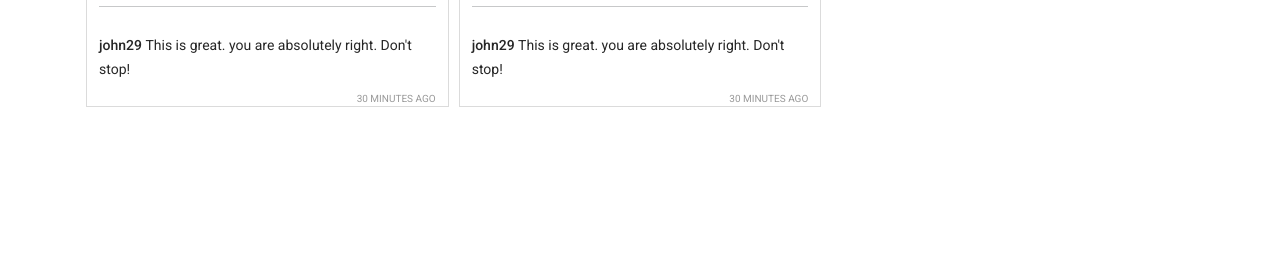
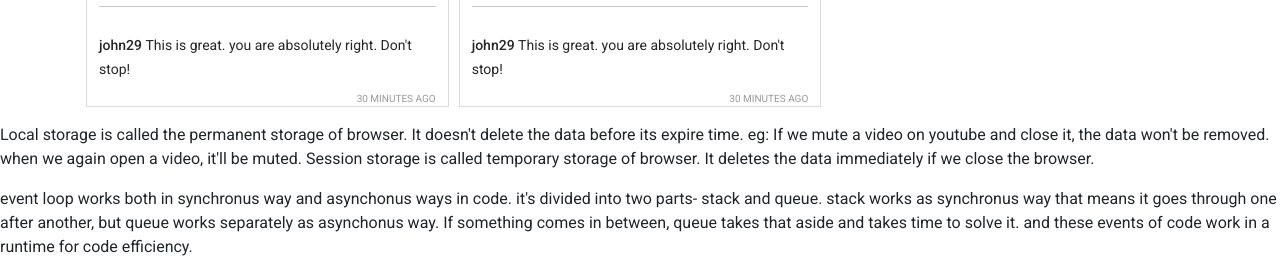
Before and after one commit to afsanaara/insta-shohor, a plain HTML site: page index.html in a window 1280 px wide. Shown: the part 1425-1700 px from the top of the page. Before the commit the page ends 1548 px from the top, so only its background shows below. Drawn offline with nearby package versions, Linux system fonts and the light colour scheme.

Commit message:
final push

```diff
--- a/index.html
+++ b/index.html
@@ -77,6 +77,13 @@
                 <h1>Reported posts</h1>
             </div>
         </main>
+        <section>
+            <!-- local storage vs session storage  -->
+            <p>Local storage is called the permanent storage of browser. It doesn't delete the data before its expire time. eg: If we mute a video on youtube and close it, the data won't be removed. when we again open a video, it'll be muted. Session storage is called temporary storage of browser. It deletes the data immediately if we close the browser.</p>
+
+            <!-- what does JS event loop do?  -->
+            <p>event loop works both in synchronus way and asynchonus ways in code. it's divided into two parts- stack and queue. stack works as synchronus way that means it goes through one after another, but queue works separately as asynchonus way. If something comes in between, queue takes that aside and takes time to solve it. and these events of code work in a runtime for code efficiency. </p>
+        </section>
         <footer></footer>
 
         <!-- add javascript  file  -->
```
